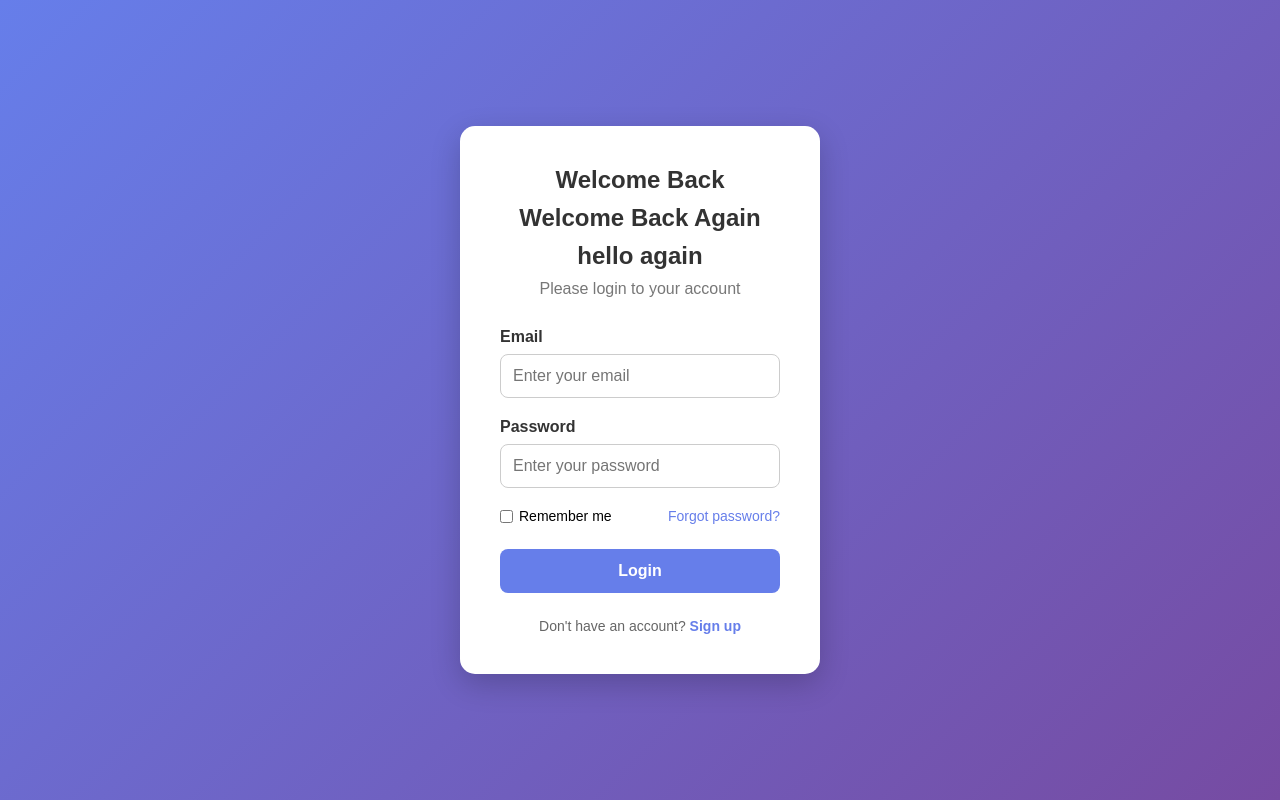
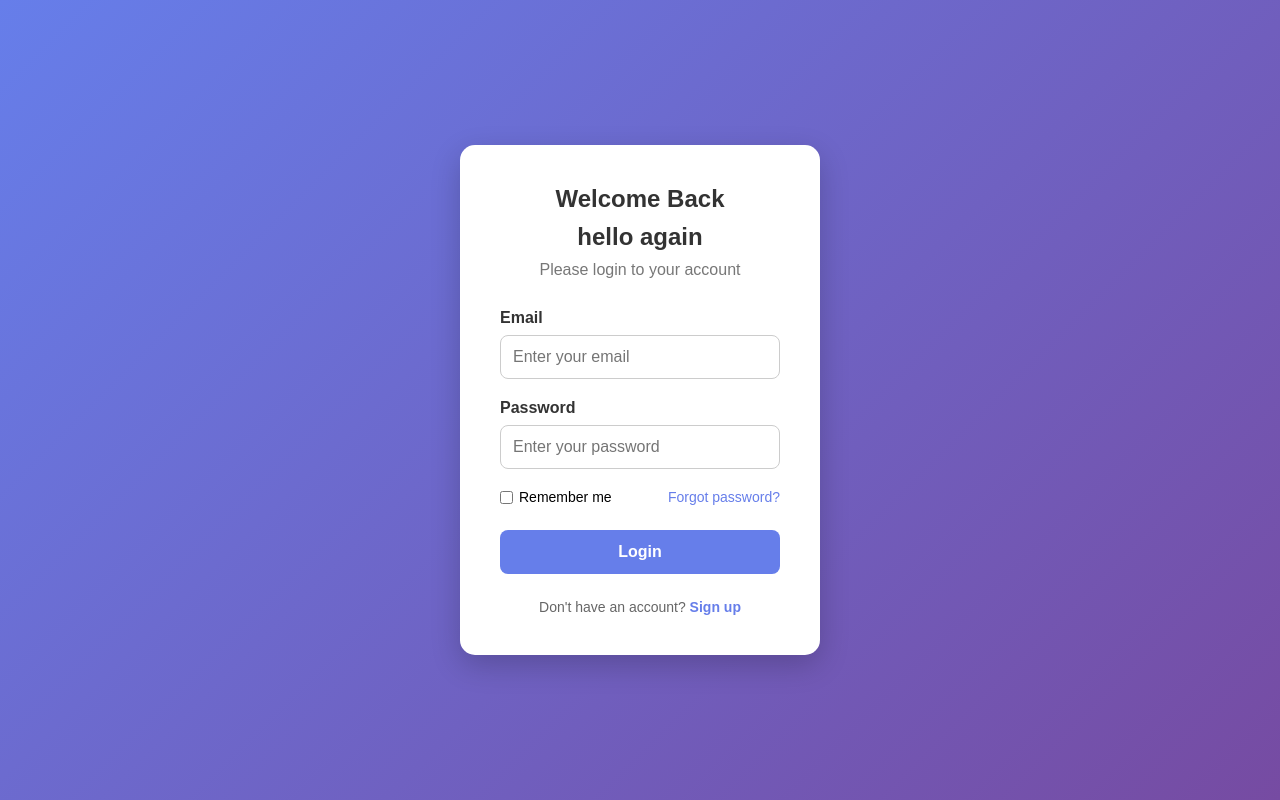
Before and after one commit to sudhitreddy/Student, a plain HTML site: page index.html in a window 1280 px wide. Drawn offline with Linux system fonts and the light colour scheme.

Commit message:
change in html file

```diff
--- a/index.html
+++ b/index.html
@@ -144,7 +144,6 @@
     <div class="login-box">
 
       <h2>Welcome Back</h2>
-      <h2>Welcome Back Again</h2>
       <h2>hello again</h2>
       <p class="subtitle">Please login to your account</p>
 
```
